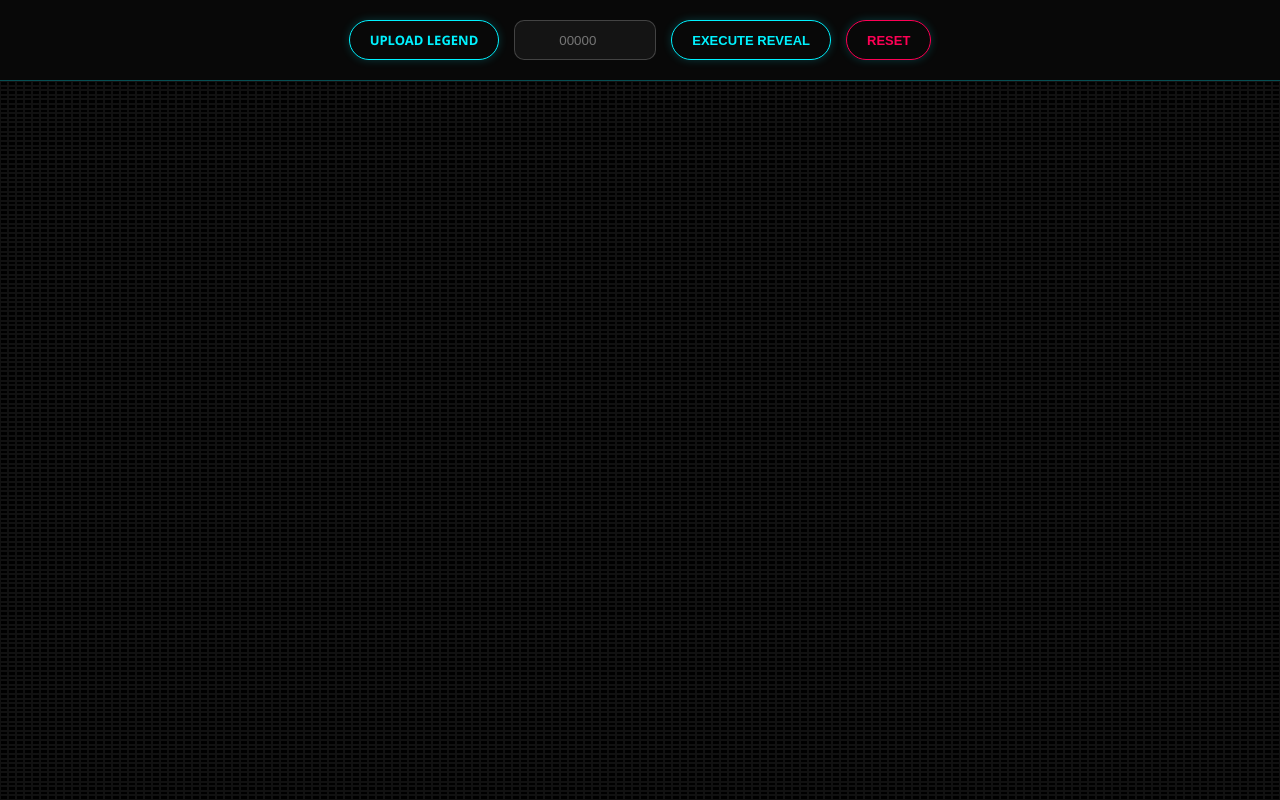
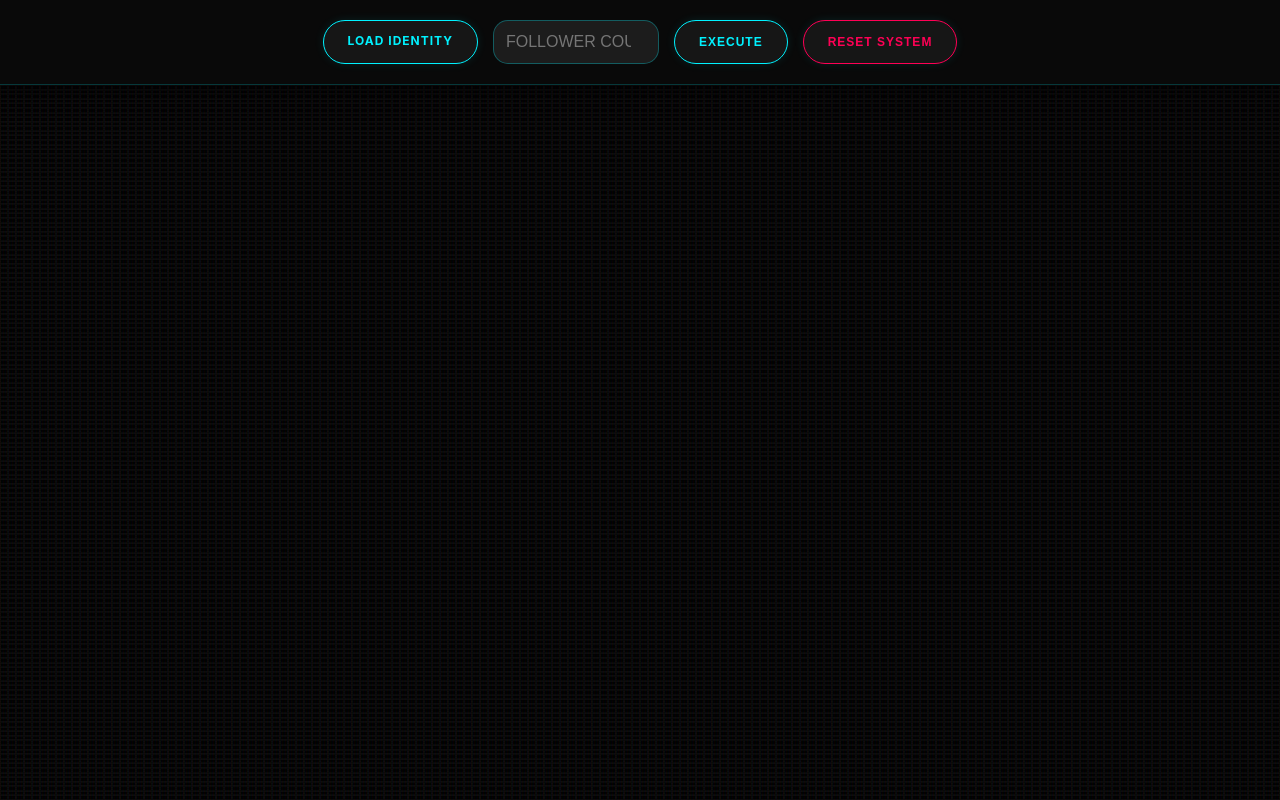
Before and after one commit to Nani145/Reveal-Image, a plain HTML site: page index.html in a window 1280 px wide. Drawn offline with Linux system fonts and the light colour scheme.

Commit message:
Update title and styles for Legend Reveal System

```diff
--- a/index.html
+++ b/index.html
@@ -2,93 +2,104 @@
 <html lang="en">
 <head>
     <meta name="viewport" content="width=device-width, initial-scale=1.0, maximum-scale=1.0, user-scalable=no">
-    <title>LEGEND SYSTEM v2.0</title>
+    <title>LEGEND REVEAL SYSTEM v2.0</title>
     <style>
         :root {
             --cyan: #00f2ff;
-            --purple: #bc13fe;
-            --bg: #050505;
+            --pink: #ff0055;
+            --bg: #020202;
         }
-        body { background: var(--bg); color: #fff; font-family: 'Segoe UI', sans-serif; margin: 0; overflow: hidden; display: flex; flex-direction: column; height: 100vh; }
+        body { background: var(--bg); color: #fff; font-family: 'Inter', 'Segoe UI', sans-serif; margin: 0; overflow: hidden; display: flex; flex-direction: column; height: 100vh; }
 
-        /* SLEEK NEON UI */
+        /* SLEEK GLASS UI */
         #ui {
-            background: rgba(10, 10, 10, 0.85);
+            background: rgba(10, 10, 10, 0.9);
             padding: 20px;
-            border-bottom: 1px solid rgba(0, 242, 255, 0.3);
+            border-bottom: 1px solid rgba(0, 242, 255, 0.2);
             z-index: 100;
             display: flex;
             flex-wrap: wrap;
             gap: 15px;
             justify-content: center;
-            backdrop-filter: blur(10px);
+            backdrop-filter: blur(15px);
+            box-shadow: 0 5px 20px rgba(0,0,0,0.5);
         }
 
         .btn {
-            background: transparent;
+            background: rgba(255, 255, 255, 0.05);
             color: var(--cyan);
             border: 1px solid var(--cyan);
-            padding: 10px 20px;
-            border-radius: 30px; /* Rounded boxes */
-            font-weight: bold;
+            padding: 12px 24px;
+            border-radius: 50px; /* Fully rounded sleek boxes */
+            font-weight: 700;
             cursor: pointer;
-            font-size: 13px;
-            transition: 0.3s;
+            font-size: 12px;
+            transition: 0.3s all ease;
             text-transform: uppercase;
-            box-shadow: 0 0 10px rgba(0, 242, 255, 0.2);
+            letter-spacing: 1px;
+            box-shadow: 0 0 10px rgba(0, 242, 255, 0.1);
         }
 
-        .btn:hover { background: var(--cyan); color: #000; box-shadow: 0 0 20px var(--cyan); }
+        .btn:active { background: var(--cyan); color: #000; box-shadow: 0 0 25px var(--cyan); transform: scale(0.95); }
 
         input[type="number"] {
-            background: rgba(255,255,255,0.05);
-            border: 1px solid rgba(255,255,255,0.2);
+            background: rgba(255,255,255,0.08);
+            border: 1px solid rgba(0, 242, 255, 0.3);
             color: #fff;
-            padding: 10px;
-            width: 120px;
-            border-radius: 10px;
+            padding: 12px;
+            width: 140px;
+            border-radius: 15px;
             text-align: center;
             outline: none;
+            font-size: 16px;
         }
 
         #file-input { display: none; }
 
         /* REVEAL AREA */
-        #container { position: relative; flex-grow: 1; width: 100vw; display: flex; justify-content: center; align-items: center; }
-        #legend { position: absolute; max-width: 95%; max-height: 95%; object-fit: contain; z-index: 1; filter: contrast(1.1); }
+        #container { position: relative; flex-grow: 1; width: 100vw; display: flex; justify-content: center; align-items: center; background: #000; }
+        #legend { position: absolute; max-width: 100%; max-height: 100%; object-fit: contain; z-index: 1; opacity: 0.9; }
 
-        /* GRID */
+        /* THE GRID */
         #grid {
-            position: absolute; width: 100%; height: 100%; z-index: 2;
+            position: absolute; width: 100%; height: 100%; z-index: 3;
             display: grid;
             grid-template-columns: repeat(160, 1fr);
             grid-template-rows: repeat(156, 1fr);
         }
-        .box { background: #000; border: 0.1px solid #111; transition: opacity 0.5s ease; }
+        .box { background: #000; border: 0.1px solid #0a0a0a; transition: opacity 0.6s ease; }
 
-        /* GLOW POP ANIMATION */
+        /* GLOW EFFECT ON REVEAL */
         .revealed {
             opacity: 0;
             pointer-events: none;
-            animation: glowPop 0.6s ease-out;
+            animation: glowPop 0.8s ease-out forwards;
         }
 
         @keyframes glowPop {
-            0% { background: var(--cyan); opacity: 1; box-shadow: 0 0 15px var(--cyan); }
-            50% { background: var(--purple); opacity: 0.8; box-shadow: 0 0 30px var(--purple); }
-            100% { background: transparent; opacity: 0; }
+            0% { background: var(--cyan); opacity: 1; box-shadow: 0 0 20px var(--cyan); transform: scale(1.2); }
+            40% { background: var(--pink); opacity: 0.8; box-shadow: 0 0 40px var(--pink); }
+            100% { background: transparent; opacity: 0; transform: scale(1); }
+        }
+
+        /* SCANLINE OVERLAY */
+        #container::after {
+            content: " ";
+            position: absolute; top: 0; left: 0; width: 100%; height: 100%;
+            background: linear-gradient(rgba(18, 16, 16, 0) 50%, rgba(0, 0, 0, 0.25) 50%), linear-gradient(90deg, rgba(255, 0, 0, 0.06), rgba(0, 255, 0, 0.02), rgba(0, 0, 255, 0.06));
+            z-index: 4; background-size: 100% 2px, 3px 100%; pointer-events: none;
         }
     </style>
 </head>
 <body>
 
     <div id="ui">
-        <label class="btn" for="file-input">Upload Legend</label>
+        <label class="btn" for="file-input">Load Identity</label>
         <input type="file" id="file-input" accept="image/*">
 
-        <input type="number" id="reveal-num" placeholder="00000">
-        <button class="btn" onclick="executeReveal()">Execute Reveal</button>
-        <button class="btn" onclick="resetGrid()" style="border-color:#ff0055; color:#ff0055;">Reset</button>
+        <input type="number" id="reveal-num" placeholder="FOLLOWER COUNT">
+        <button class="btn" onclick="executeReveal()">Execute</button>
+        <button class="btn" onclick="resetGrid()" style="border-color:var(--pink); color:var(--pink);">Reset System</button>
     </div>
 
     <div id="container">
@@ -112,6 +123,7 @@
                 grid.appendChild(b);
                 boxes.push(b);
             }
+            // Shuffle
             for (let i = boxes.length - 1; i > 0; i--) {
                 const j = Math.floor(Math.random() * (i + 1));
                 [boxes[i], boxes[j]] = [boxes[j], boxes[i]];
@@ -131,7 +143,8 @@
         });
 
         function executeReveal() {
-            const numToReveal = parseInt(document.getElementById('reveal-num').value);
+            const val = document.getElementById('reveal-num').value;
+            const numToReveal = parseInt(val);
             if (isNaN(numToReveal)) return;
             let count = 0;
             for (let i = 0; i < boxes.length && count < numToReveal; i++) {
```
